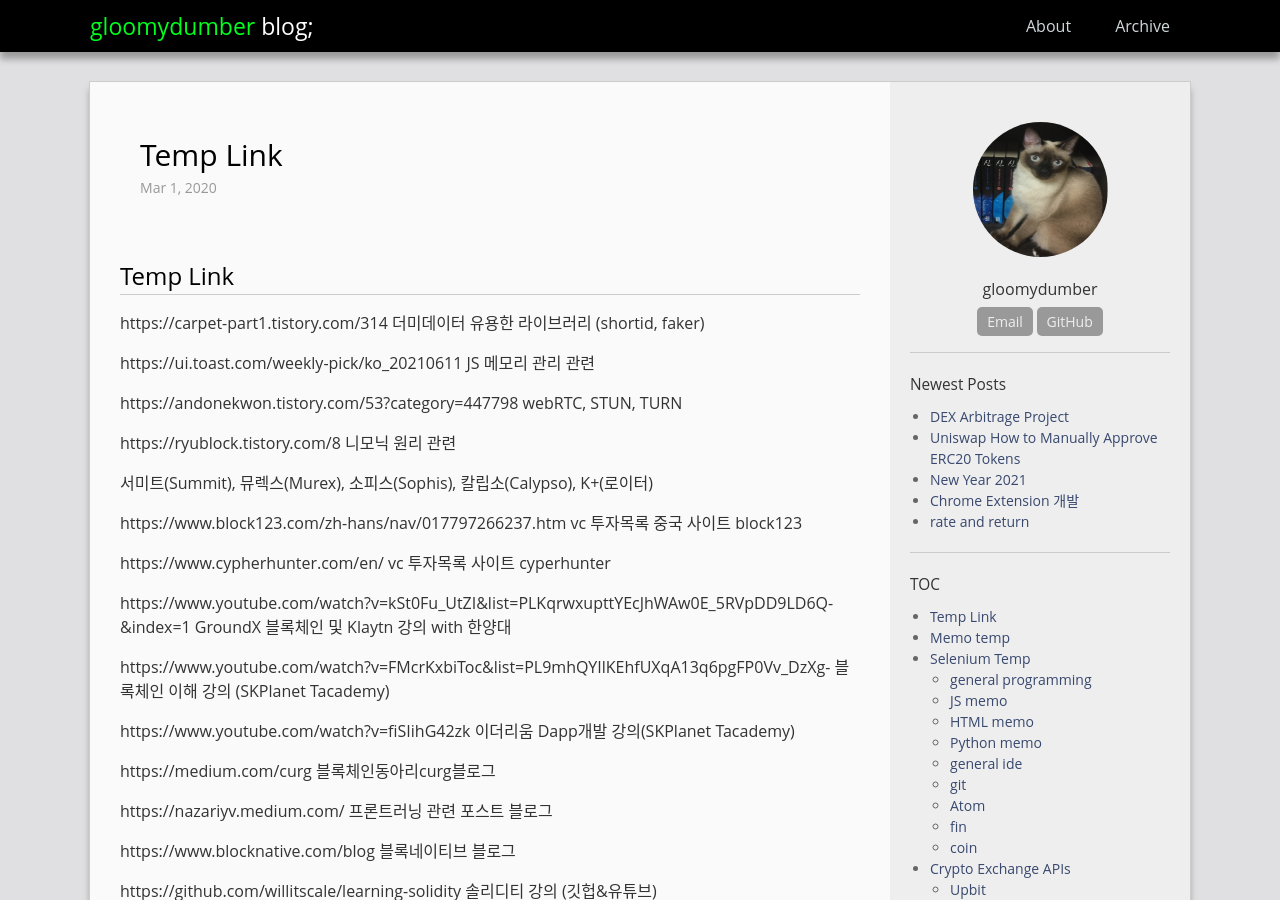
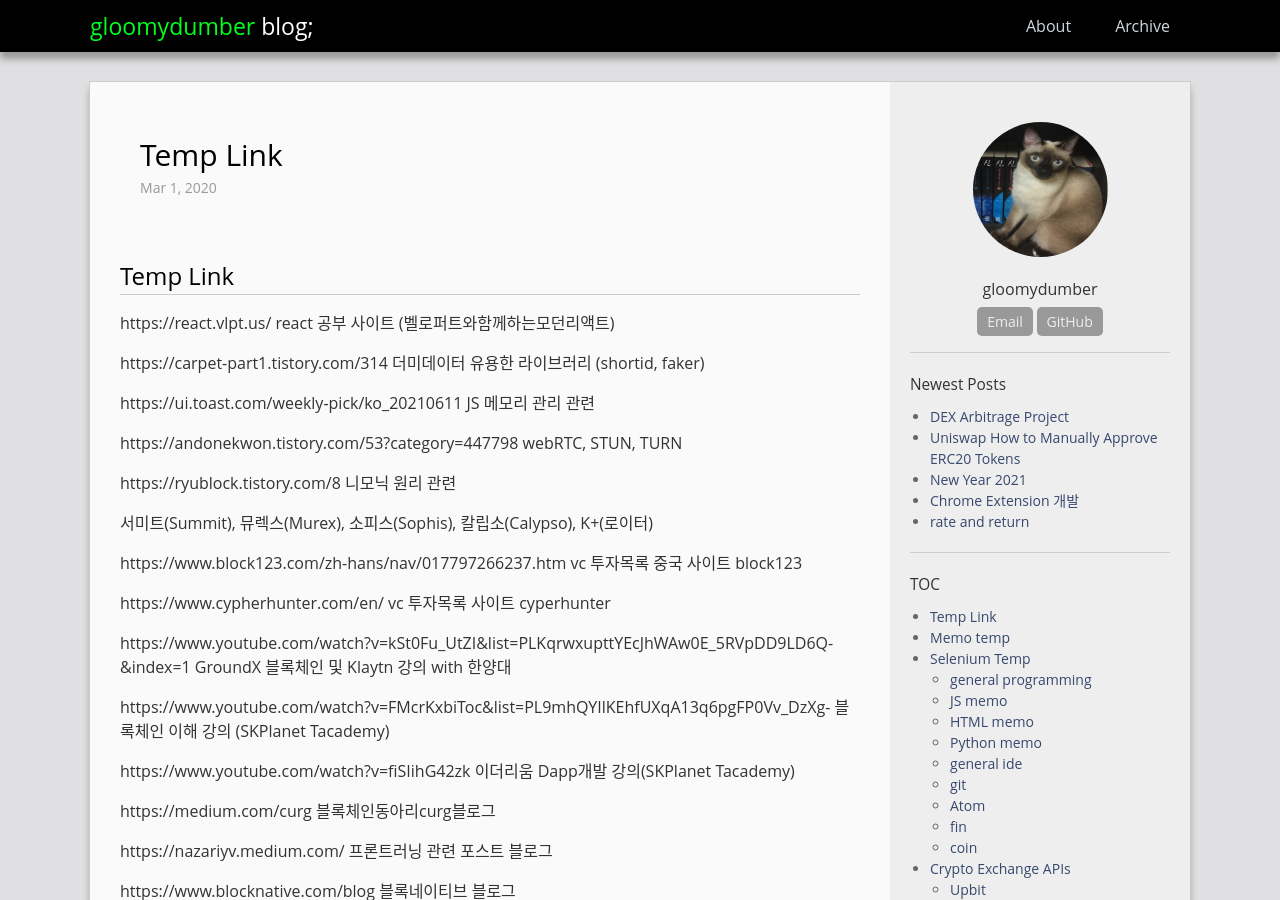
Before and after one commit to gloomydumber/copy, a Jekyll site: the page built from _posts/2020-03-01-TempLink.md, in a window 1280 px wide and 900 px high. Built offline with Jekyll 4.4.1, drawn with Linux system fonts in a browser that asks for light colours; comment, search, counter and statistics services are not loaded.

Commit message:
PostModded

```diff
--- a/_posts/2020-03-01-TempLink.md
+++ b/_posts/2020-03-01-TempLink.md
@@ -9,6 +9,8 @@ use_math: true
 ---
 
 ## Temp Link
+
+https://react.vlpt.us/ react 공부 사이트 (벨로퍼트와함께하는모던리액트)
 
 https://carpet-part1.tistory.com/314 더미데이터 유용한 라이브러리 (shortid, faker)
 
```
